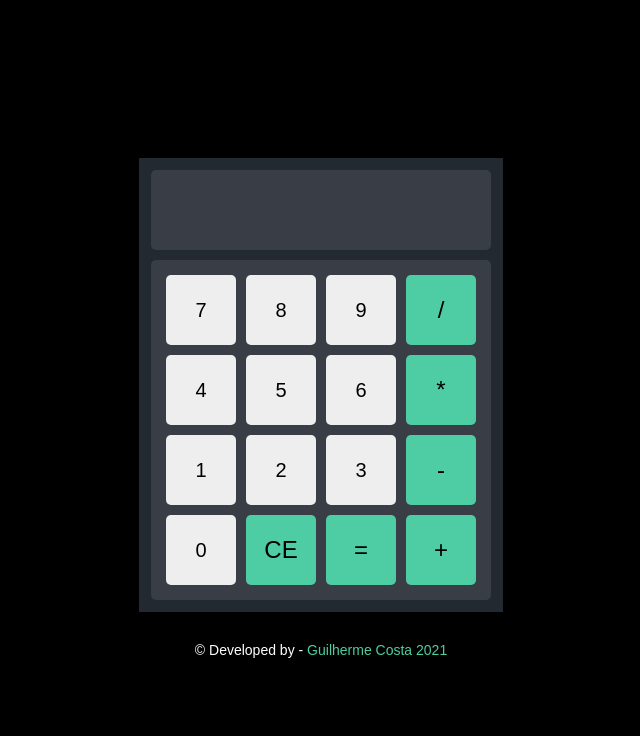
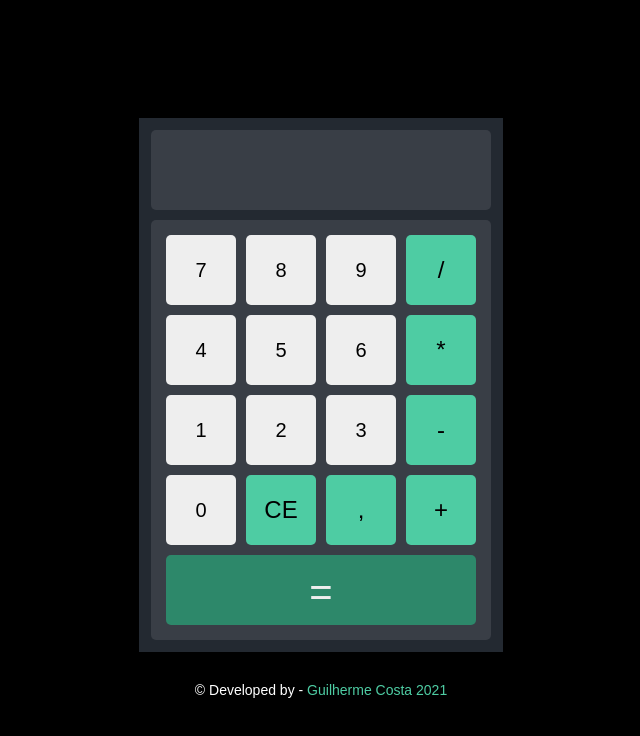
Before and after one commit to GuilhermeCostaDF/CalculadoraJS, a plain HTML site: page index.html in a window 1280 px wide. Shown: the whole page, without its empty margins (327-967 px from the left). Drawn offline with Linux system fonts and the light colour scheme.

Commit message:
Adaptando layout da calculadora

```diff
--- a/index.html
+++ b/index.html
@@ -25,8 +25,9 @@
                 <button id ="operadorSubtrair" class="symbols-buttons">-</button>
                 <button id="tecla0">0</button>
                 <button class="symbols-buttons" id="limparDisplay">CE</button>
-                <button id ="resultadoOperacao" class="symbols-buttons">=</button>
+                <button class="symbols-buttons">,</button>
                 <button id ="operadorSomar" class="symbols-buttons">+</button>
+                <button id ="resultadoOperacao" class="symbols-buttons result"> =</button>
         </div>
     </div>
     <footer> &#169; Developed by - <span>Guilherme Costa 2021</span> </footer>
--- a/style.css
+++ b/style.css
@@ -67,6 +67,13 @@ button.symbols-buttons{
     font-size: 24px;
 }
 
+button.result{
+    color: #EEEEEE;
+    background-color: #2d886a;
+    border: none;
+    font-size: 40px;
+}
+
 footer, span{
     color: white;
     margin-top: 30px;
```
